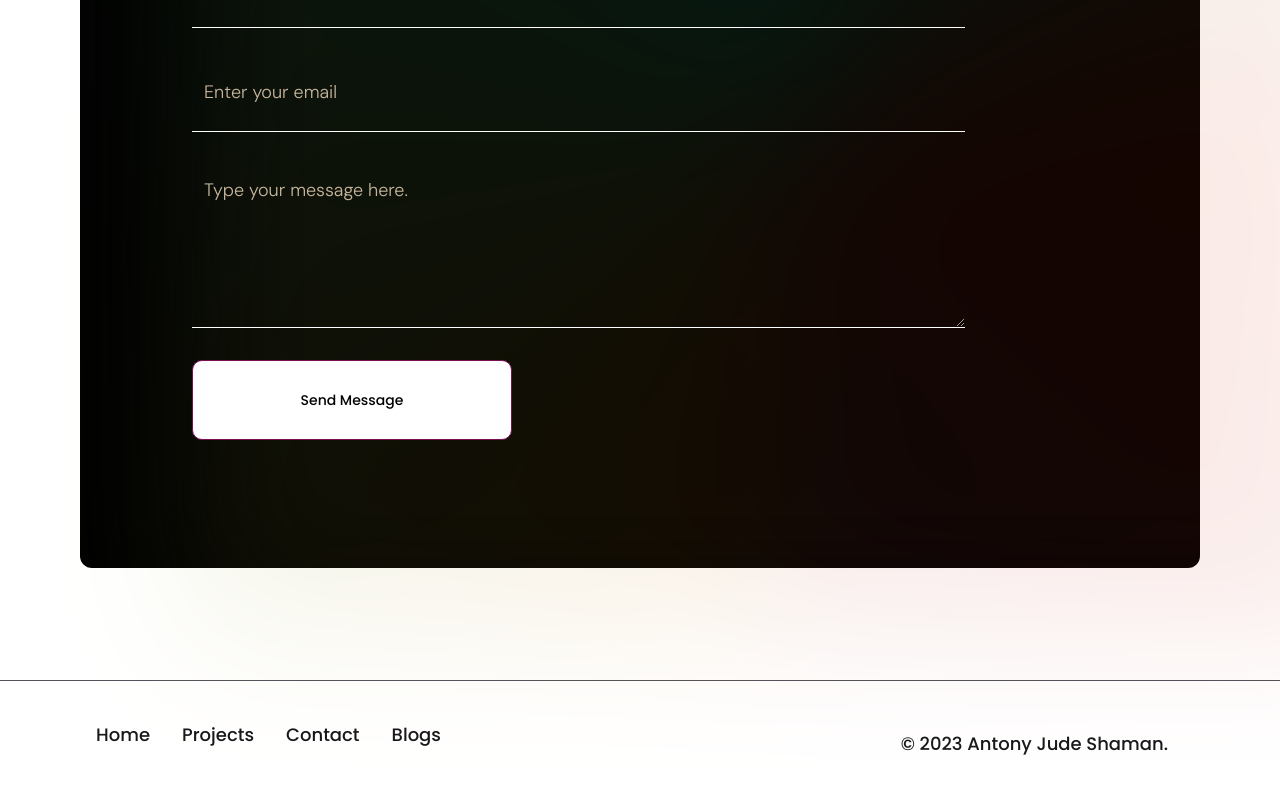
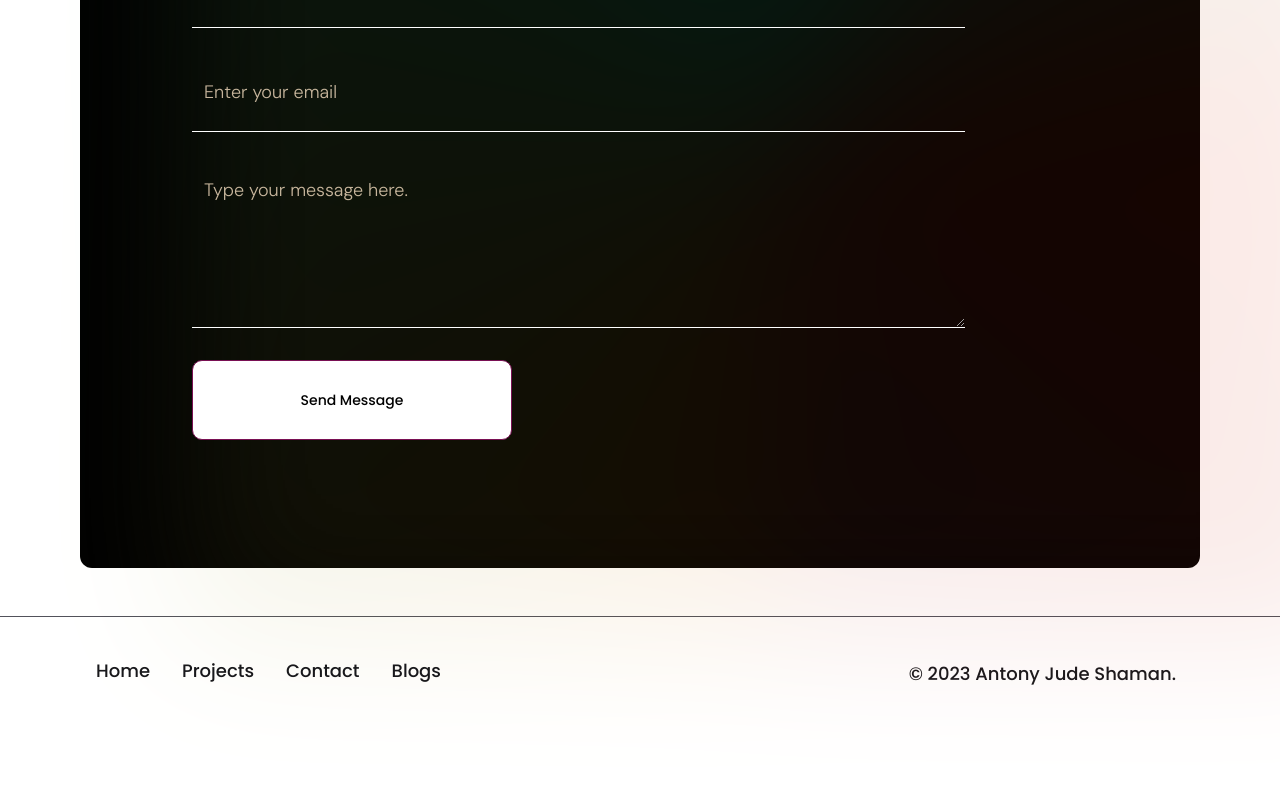
Before and after one commit to AntonyJudeShaman/Portfolio-3.0, a Next.js app: page /contact in a window 1280 px wide. Shown: the part 1204-1997 px from the top of the page. After the commit the page ends 1915 px from the top, so only its background shows below. Built offline with nearby package versions, Linux system fonts and the light colour scheme; a web font is replaced by a local one.

Commit message:
refactor: typebot appearance

```diff
--- a/app/not-found.tsx
+++ b/app/not-found.tsx
@@ -30,10 +30,10 @@ export default function NotFound() {
         style={{ overflowY: "hidden" }}
       >
         <div className="mx-auto items-center justify-center grid grid-cols-1 lg:grid-cols-2 max-w-5xl">
-          <Particles
+          {/* <Particles
             className="absolute inset-0 -z-10 animate-fade-in"
-            quantity={50}
-          />
+            quantity={20}
+          /> */}
           <div className="md:text-2xl mx-auto md:p-0 p-6 text-md md:leading-10  dark:text-white/70 text-black/70 leading-6 max-w-2xl md:max-w-3xl lg:max-w-3xl">
             <div className="max-w-full text-lg md:text-left md:text-2xl md:leading-10 leading-6 dmsans mx-auto">
               <div className="max-w-xl p-6 rounded-md">
--- a/components/site-footer.tsx
+++ b/components/site-footer.tsx
@@ -16,7 +16,7 @@ export default function SiteFooter({
 
   return (
     <div className="max-w-screen">
-      <footer className="md:py-8 bg-gradient-to-rb from-transparent to-black/20">
+      <footer className=" bg-gradient-to-rb from-transparent to-black/20">
         <hr className="my-8 border-zinc-600 mx-auto justify-between md:max-w-[85rem] max-w-2xl lg:my-8" />
 
         <div className="flex md:flex-row flex-col gap-y-8 justify-between items-center mx-auto text-lg md:text-md 2xl:max-w-[85rem] xl:max-w-[68rem] lg:max-w-[58rem] md:max-w-[48rem] max-w-[20rem] sm:text-center  text-gray-50">
@@ -52,9 +52,8 @@ export default function SiteFooter({
               Blogs
             </Link>
           </div>
-
-          {isHydrated && <ModeToggle />}
-          <div className="poppins dark:text-zinc-300 p-2 text-zinc-900">
+          <div className="-mt-1">{isHydrated && <ModeToggle />}</div>{" "}
+          <div className="poppins dark:text-zinc-300 -mt-3 text-zinc-900">
             &copy; {new Date().getFullYear()} Antony Jude Shaman.
           </div>
         </div>
```
